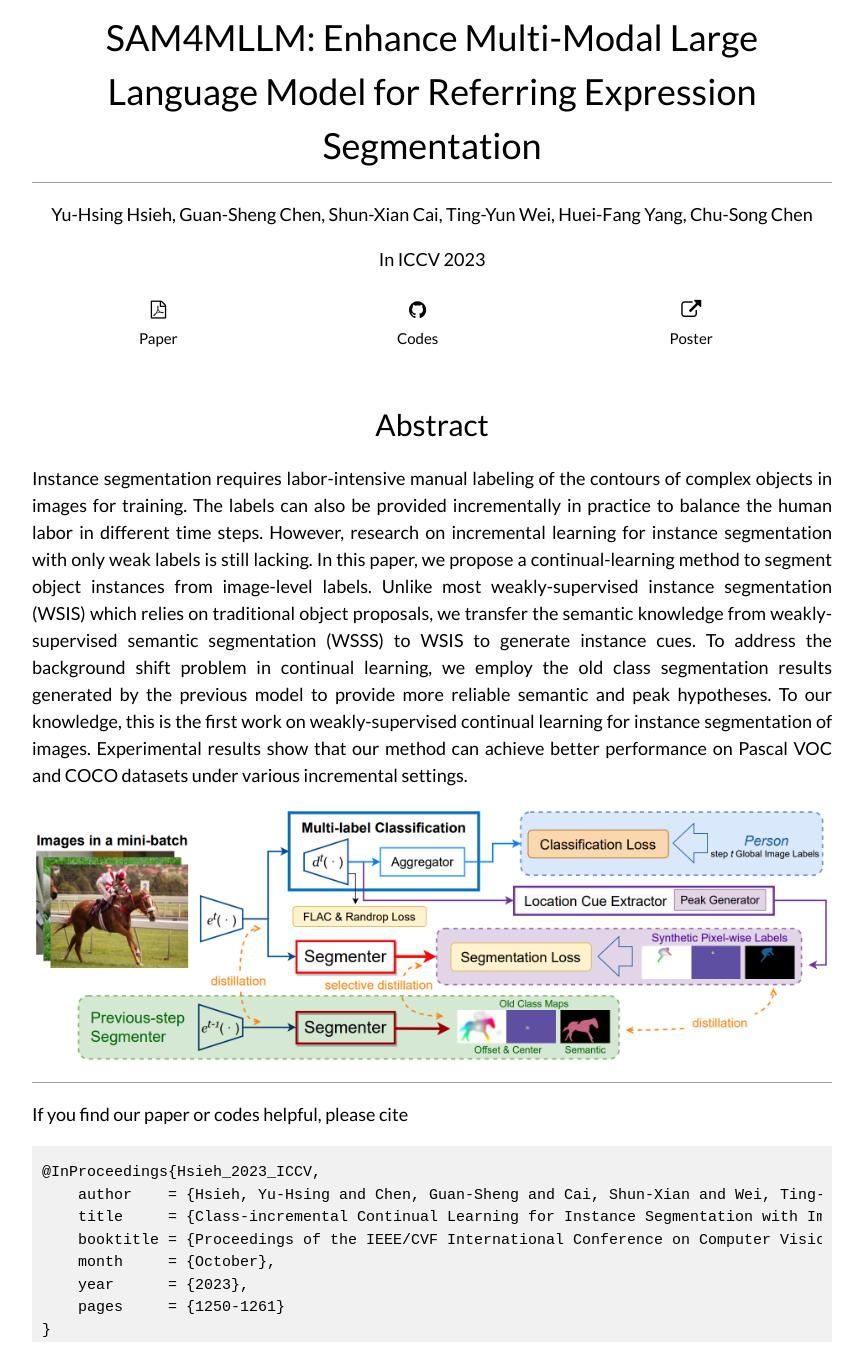
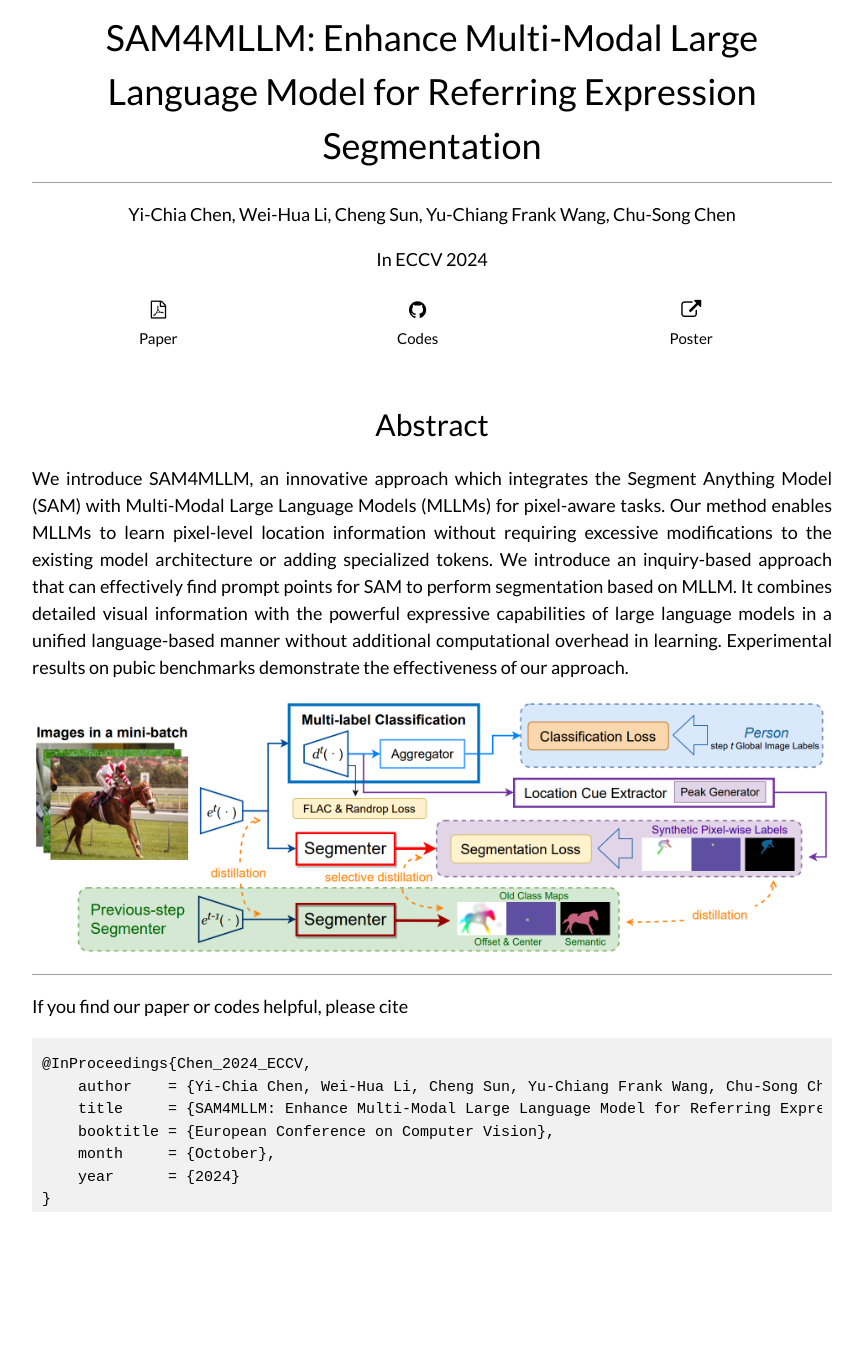
Before and after one commit to AISquareLab/aisquarelab.github.io, a plain HTML site: page SAM4MLLM.html in a window 1280 px wide. Shown: the whole page, without its empty margins (208-1071 px from the left). After the commit the page ends 1227 px from the top, so only its background shows below. Drawn offline with Linux system fonts and the light colour scheme.

Commit message:
update sam4mllm

```diff
--- a/SAM4MLLM.html
+++ b/SAM4MLLM.html
@@ -5,7 +5,7 @@
 <meta charset="UTF-8">
 <meta name="viewport" content="width=device-width, initial-scale=1">
 <link rel="stylesheet" href="style/w3.css">
-<link rel="stylesheet" href="style/CL4WSIS.css">
+<link rel="stylesheet" href="style/SAM4MLLM.css">
 <link rel="stylesheet" href="https://fonts.googleapis.com/css?family=Lato">
 <link rel="stylesheet" href="https://fonts.googleapis.com/css?family=Montserrat">
 <link rel="stylesheet" href="https://cdnjs.cloudflare.com/ajax/libs/font-awesome/4.7.0/css/font-awesome.min.css">
@@ -22,8 +22,8 @@ body, html {height: 100%}
     <!-- <h1 class="w3-jumbo w3-animate-top">COMING SOON</h1> -->
     <h1 class="w3-animate-top" style="text-align: center;">SAM4MLLM: Enhance Multi-Modal Large Language Model for Referring Expression Segmentation</h1>
     <hr class="w3-border-grey" style="margin:auto;width:100%">
-    <p class="w3-large w3-center"> Yu-Hsing Hsieh, Guan-Sheng Chen, Shun-Xian Cai, Ting-Yun Wei, Huei-Fang Yang, Chu-Song Chen</p>
-    <p class="w3-large w3-center">In ICCV 2023</p>
+    <p class="w3-large w3-center"> Yi-Chia Chen, Wei-Hua Li, Cheng Sun, Yu-Chiang Frank Wang, Chu-Song Chen</p>
+    <p class="w3-large w3-center">In ECCV 2024</p>
 
     <table style="width:100%">
       <thead>
@@ -37,7 +37,7 @@ body, html {height: 100%}
       <tbody>
         <tr>
           <td style="text-align:center"><a href="" style="text-decoration:none">Paper</a></td>
-          <td style="text-align:center"><a href="https://github.com/AI-Application-and-Integration-Lab/CL4WSIS" style="text-decoration:none">Codes</a></td>
+          <td style="text-align:center"><a href="https://github.com/AI-Application-and-Integration-Lab/SAM4MLLM" style="text-decoration:none">Codes</a></td>
           <td style="text-align:center"><a href="" style="text-decoration:none">Poster</a></td>
         </tr>
       </tbody>
@@ -46,20 +46,19 @@ body, html {height: 100%}
     <div style="height:5vh"></div>
     <!-- <img src="images/CL4WSIS.png" class="center" style="width:400px" alt=""> -->
     <h2 style="text-align: center;">Abstract</h2>
-    <p class="w3-large" style="text-align:justify">Instance segmentation requires labor-intensive manual labeling of the contours of complex objects in images for training. The labels can also be provided incrementally in practice to balance the human labor in different time steps. However, research on incremental learning for instance segmentation with only weak labels is still lacking. In this paper, we propose a continual-learning method to segment object instances from image-level labels. Unlike most weakly-supervised instance segmentation (WSIS) which relies on traditional object proposals, we transfer the semantic knowledge from weakly-supervised semantic segmentation (WSSS) to WSIS to generate instance cues. To address the background shift problem in continual learning, we employ the old class segmentation results generated by the previous model to provide more reliable semantic and peak hypotheses. To our knowledge, this is the first work on weakly-supervised continual learning for instance segmentation of images. Experimental results show that our method can achieve better performance on Pascal VOC and COCO datasets under various incremental settings.</p>
+    <p class="w3-large" style="text-align:justify">We introduce SAM4MLLM, an innovative approach which integrates the Segment Anything Model (SAM) with Multi-Modal Large Language Models (MLLMs) for pixel-aware tasks. Our method enables MLLMs to learn pixel-level   location information without requiring excessive modifications to the existing model architecture or adding specialized tokens. We introduce an inquiry-based approach that can effectively find prompt points for SAM to perform segmentation based on MLLM. It combines detailed visual information with the powerful expressive capabilities of large language models in a unified language-based manner without additional computational overhead in learning. Experimental results on pubic benchmarks demonstrate the effectiveness of our approach.</p>
     <img src="images/CL4WSIS/image.png" style="width:800px;margin-bottom:20px" alt="">
 
     <hr class="w3-border-grey" style="margin:auto;width:100%">
     <p class="w3-large"> If you find our paper or codes helpful, please cite</p>
     <div class="w3-light-grey" style="width:800px;padding-top: 1px;padding-left: 10px;padding-right: 10px;">
       <pre style="overflow: auto;word-wrap: break-word;">
-<code>@InProceedings{Hsieh_2023_ICCV,
-    author    = {Hsieh, Yu-Hsing and Chen, Guan-Sheng and Cai, Shun-Xian and Wei, Ting-Yun and Yang, Huei-Fang and Chen, Chu-Song},
-    title     = {Class-incremental Continual Learning for Instance Segmentation with Image-level Weak Supervision},
-    booktitle = {Proceedings of the IEEE/CVF International Conference on Computer Vision (ICCV)},
+<code>@InProceedings{Chen_2024_ECCV,
+    author    = {Yi-Chia Chen, Wei-Hua Li, Cheng Sun, Yu-Chiang Frank Wang, Chu-Song Chen},
+    title     = {SAM4MLLM: Enhance Multi-Modal Large Language Model for Referring Expression Segmentation},
+    booktitle = {European Conference on Computer Vision},
     month     = {October},
-    year      = {2023},
-    pages     = {1250-1261}
+    year      = {2024}
 }</code></pre>
     </div>
 
```
